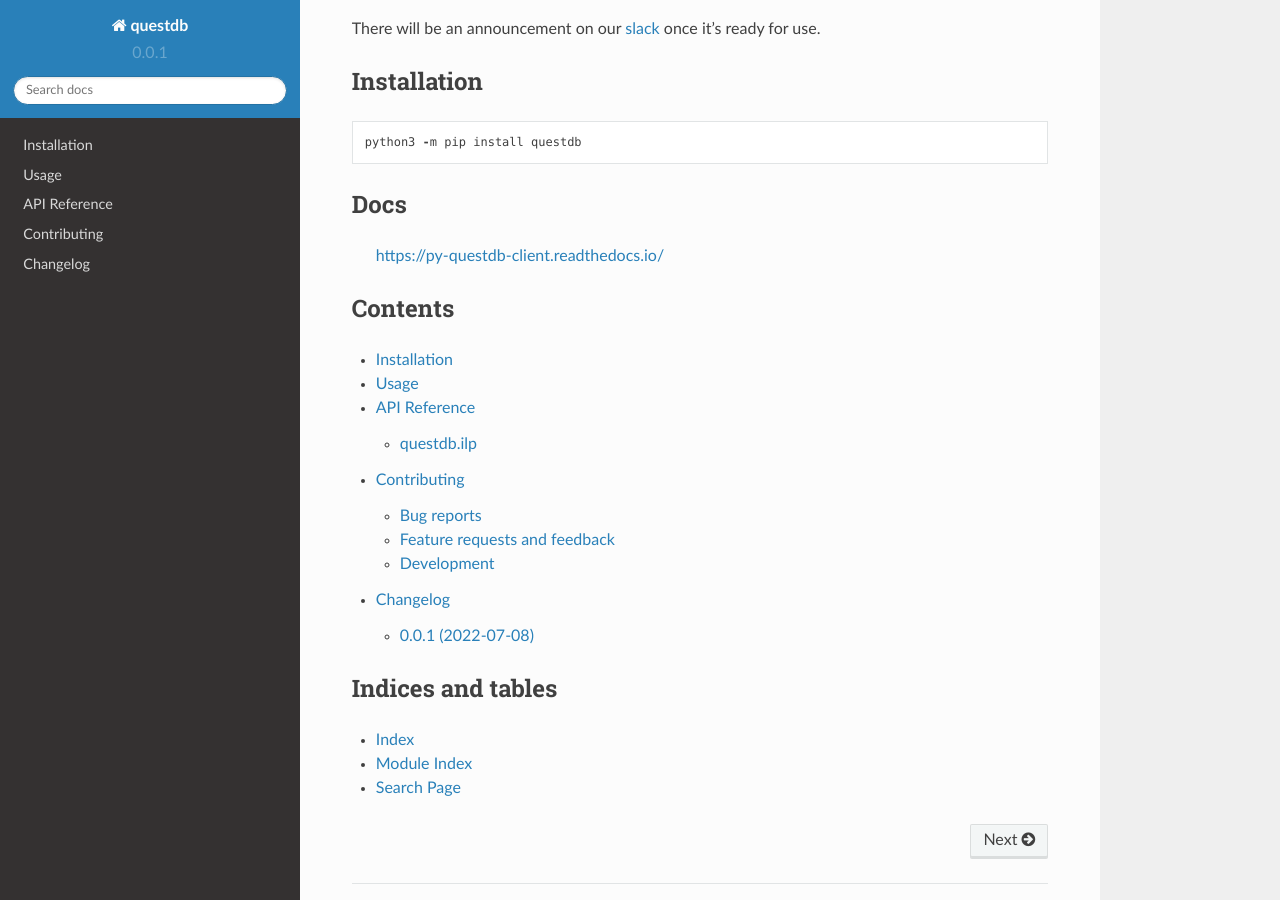
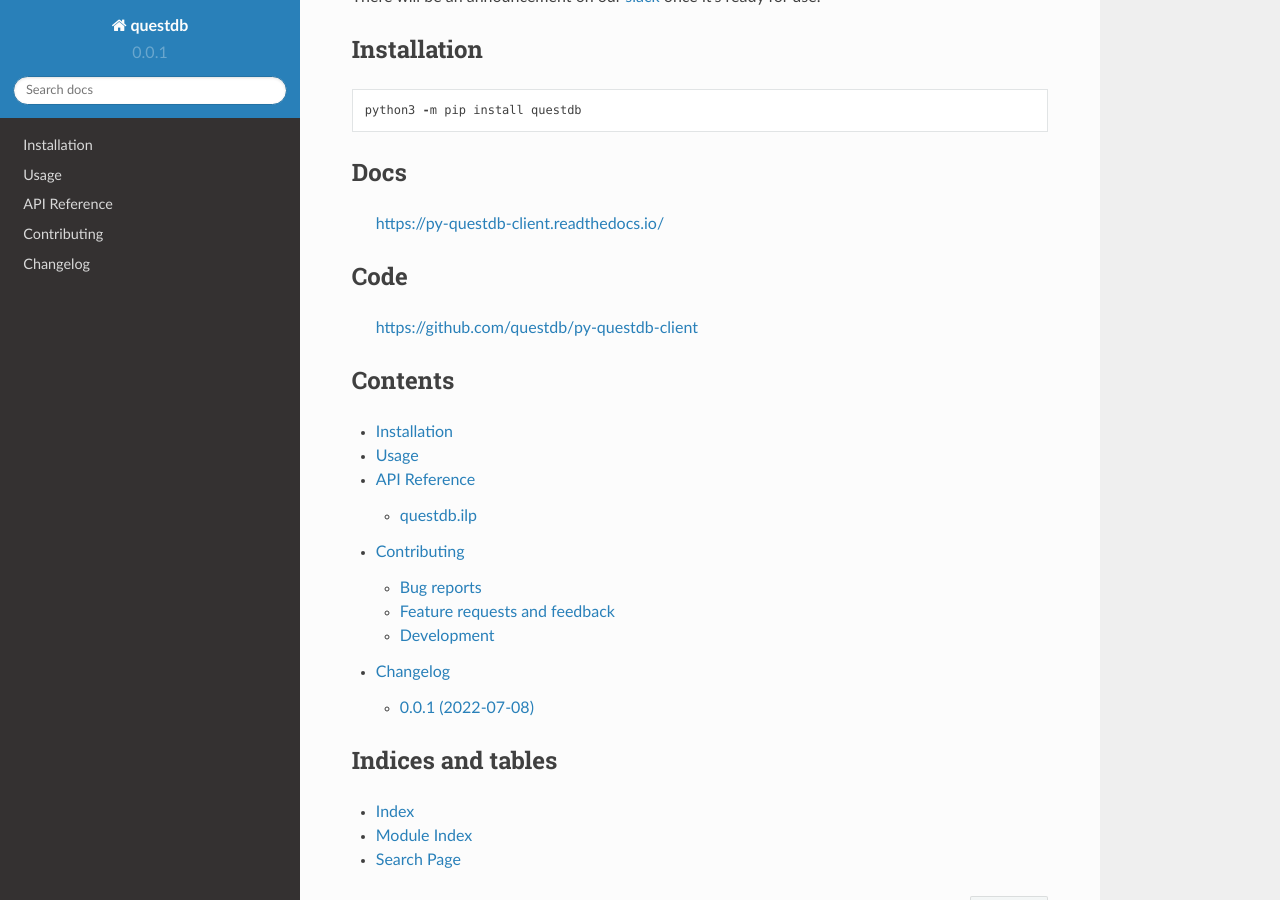
Before and after one commit to questdb/py-questdb-client, a Sphinx documentation site: the page built from docs/index.rst, in a window 1280 px wide and 900 px high, scrolled down 471 px. Built offline with Sphinx 7.4.7 and the Read the Docs theme 2.0.0, drawn with Linux system fonts in a browser that asks for light colours.

Commit message:
Doc tweaks.

```diff
--- a/README.rst
+++ b/README.rst
@@ -1,22 +1,3 @@
-.. raw:: html
-
-    <div style="padding-bottom: 2em">
-        <a href="https://questdb.io/"><img
-            src="_images/logo.svg"
-            alt="QuestDB"
-            width="400"></a>
-    </div>
-
-.. raw:: html
-
-    <div style="display: none">
-
-.. image:: logo.svg
-
-.. raw:: html
-
-    </div>
-
 =================================
 QuestDB Client Library for Python
 =================================
@@ -49,3 +30,9 @@
 ====
 
     https://py-questdb-client.readthedocs.io/
+
+
+Code
+====
+
+    https://github.com/questdb/py-questdb-client
--- a/docs/index.rst
+++ b/docs/index.rst
@@ -1,3 +1,8 @@
+.. image:: logo.svg
+    :target: https://questdb.io/
+    :alt: QuestDB
+    :width: 400px
+
 .. include:: ../README.rst
 
 Contents
```
Also changed, not shown: logo.svg (deleted).
